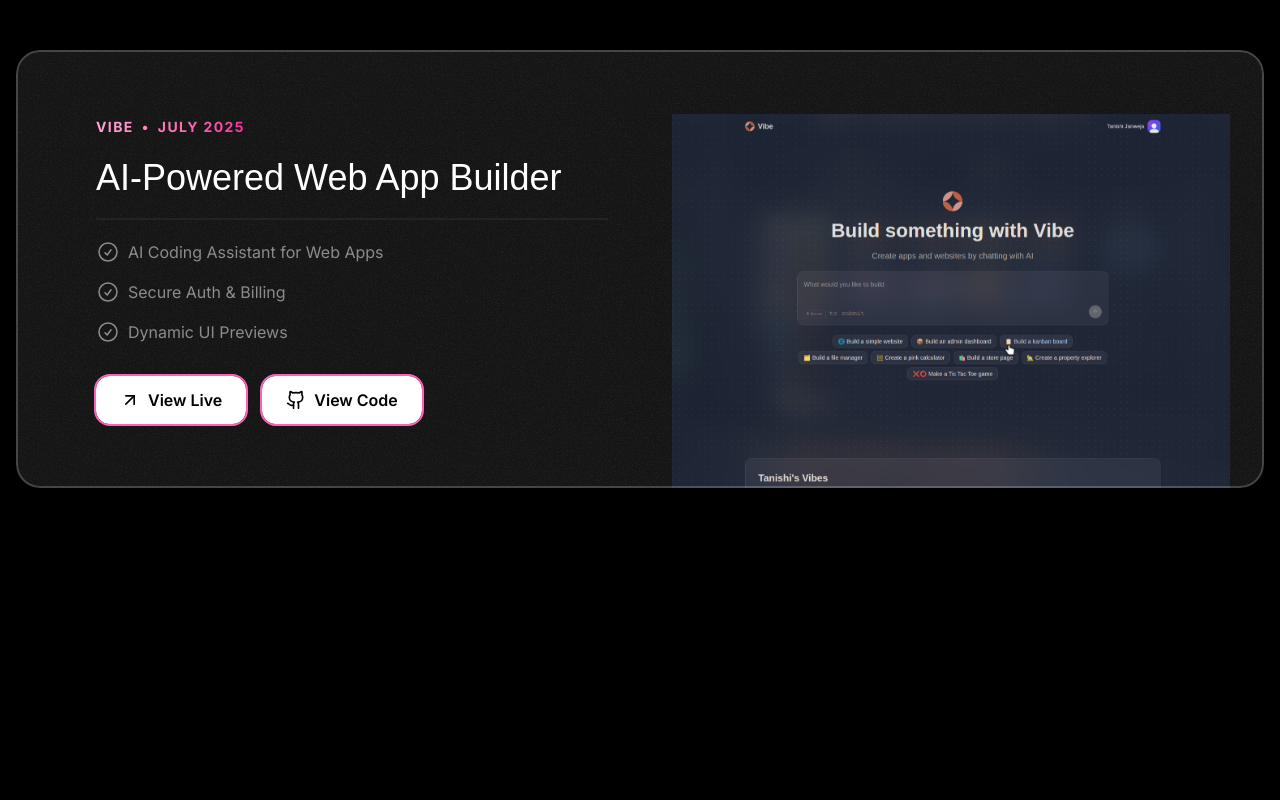
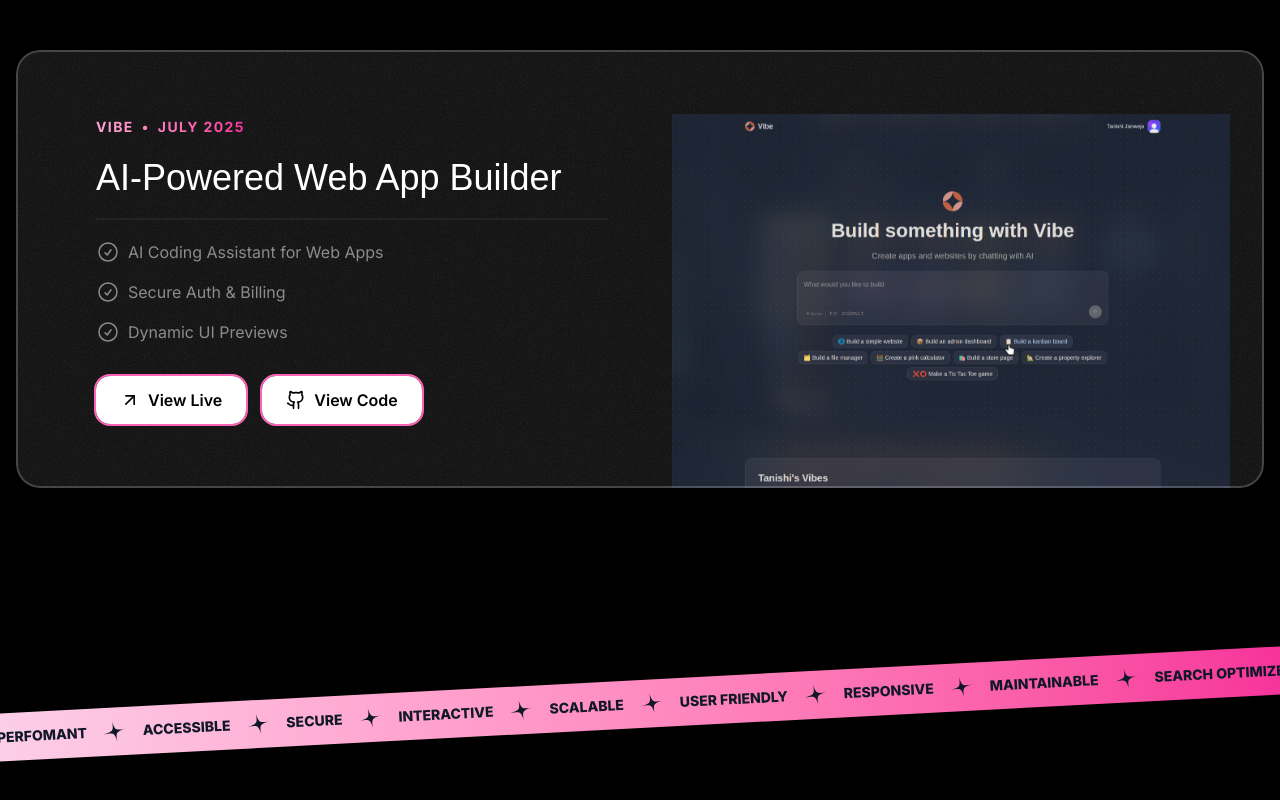
Before and after one commit to tanishijanweja/my_portfolio, a Next.js app: page / in a window 1280 px wide. Shown: the part 960-1760 px from the top of the page. Before the commit the page ends 1544 px from the top, so only its background shows below. Built offline with nearby package versions, Linux system fonts and the light colour scheme; a web font is replaced by a local one.

Commit message:
tape section

```diff
--- a/src/app/page.tsx
+++ b/src/app/page.tsx
@@ -1,6 +1,7 @@
 import { Header } from "@/sections/Header";
 import { HeroSection } from "@/sections/Hero";
 import { ProjectsSection } from "@/sections/Projects";
+import { TapeSection } from "@/sections/Tape";
 
 export default function Home() {
   return (
@@ -8,6 +9,7 @@
       <Header />
       <HeroSection />
       <ProjectsSection />
+      <TapeSection />
     </div>
   );
 }
--- a/src/sections/Projects.tsx
+++ b/src/sections/Projects.tsx
@@ -39,7 +39,7 @@
           {portfolioProjects.map((project) => (
             <div
               key={project.title}
-              className="bg-neutral-900 rounded-3xl relative z-0 overflow-hidden after:z-10 after:content-[''] after:absolute after:inset-0 after:outline-2 after:outline after:-outline-offset-2 after:rounded-3xl after:outline-white/20 px-8 pt-8 md:pt-12 md:px-10 lg:pt-16 lg:px-20 after:pointer-events-none"
+              className="bg-neutral-900 rounded-3xl relative z-0 overflow-hidden after:z-10 after:content-[''] after:absolute after:inset-0 after:outline-2 after:-outline-offset-2 after:rounded-3xl after:outline-white/20 px-8 pt-8 md:pt-12 md:px-10 lg:pt-16 lg:px-20 after:pointer-events-none"
             >
               <div
                 className="absolute inset-0 -z-10 opacity-5"
--- a/src/sections/Tape.tsx
+++ b/src/sections/Tape.tsx
@@ -1,3 +1,36 @@
+import StarIcon from "@/assets/icons/star.svg";
+
+const words = [
+  "Perfomant",
+  "Accessible",
+  "Secure",
+  "Interactive",
+  "Scalable",
+  "User Friendly",
+  "Responsive",
+  "Maintainable",
+  "Search Optimized",
+  "Usable",
+  "Reliale",
+];
+
 export const TapeSection = () => {
-  return <div>Tape Section</div>;
+  return (
+    <div className="py-16 lg:py-24 overflow-x-clip">
+      <div className="bg-gradient-to-r from-pink-200 to-pink-500 -rotate-3 -mx-1">
+        <div className="flex [mask-image:linear-gradient(to-right,transparent,black_10%,black_90%,transparent)]">
+          <div className="flex flex-none gap-4 py-3">
+            {words.map((word) => (
+              <div key={word} className="inline-flex gap-4 items-center">
+                <span className="text-gray-900 uppercase font-extrabold text-sm">
+                  {word}
+                </span>
+                <StarIcon className="size-6 text-gray-900 -rotate-12" />
+              </div>
+            ))}
+          </div>
+        </div>
+      </div>
+    </div>
+  );
 };
```
